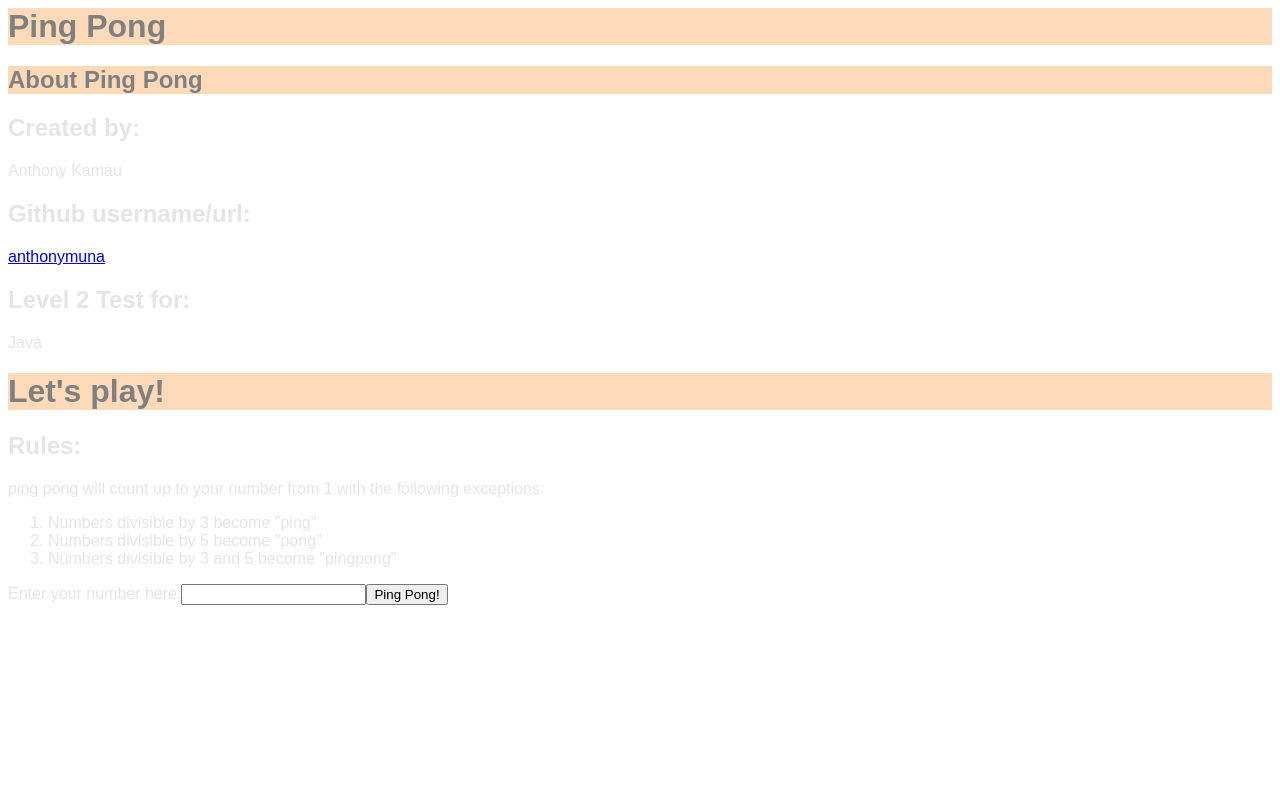
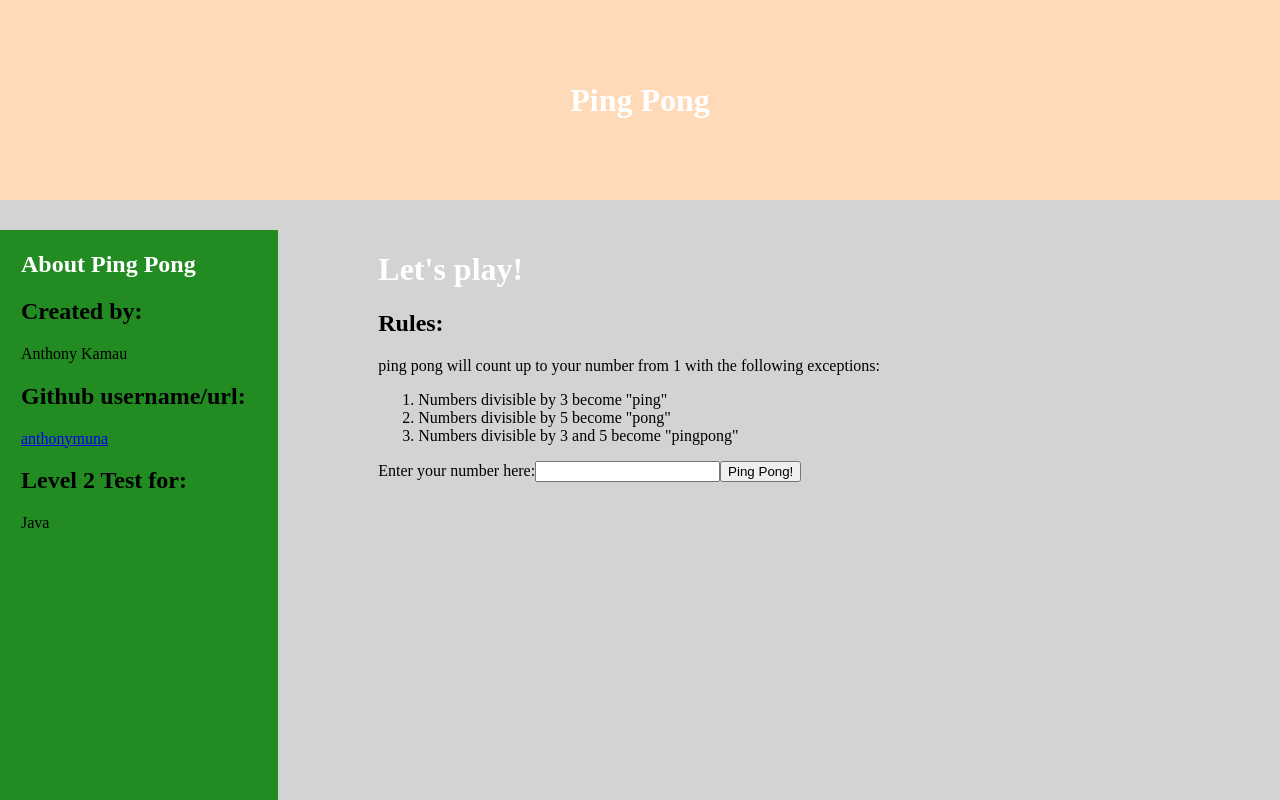
Before and after one commit to anthonymuna/assesment, a plain HTML site: page assessment_one/index.html in a window 1280 px wide. Shown: the top 800 px of the page. Drawn offline with Linux system fonts and the light colour scheme; files that its build step writes are made by us from their sources.

Commit message:
Update styles.css

```diff
--- a/assessment_one/css/styles.css
+++ b/assessment_one/css/styles.css
@@ -1,19 +1,45 @@
-body {
-	background-image: url("../images/background.jpg");
-	background-repeat: no-repeat;
-	background-size:cover;
-	background-attachment: fixed;
+html, body {
+	margin: 0px;
+	padding: 0px;
 }
 
-* {
-	font-family: arial, sans-serif;
+.header {
+	display: block;
+	width: 100%;
+	height: 200px;
+	background-color: #ffdab9;
+	margin-bottom: 30px;
 }
 
-#header, h1 {
-	color: #808080;
-	background-color: #ffdab9;
+.header, h1 {
+	color: #fff;
+	display: flex;
+	align-items: center;
+	margin-left: auto;
+	margin-right: auto;
 }
 
-aside, main {
-	color: #e5e5e5;
+.container {
+	margin-top: -30px;
+	width: 100%;
+	height: 100%;
+	background-color: #D3D3D3;
 }
+
+.aside_wrapper {
+	float: left;
+	position: absolute;
+	border: 1px solid #228B22;
+	width: 20%;
+	height: 100%;
+	background-color: #228B22;
+	padding-left: 20px;
+
+}
+
+.main_wrapper {
+	margin-top: 30px;
+	position: relative;
+	float: right;
+	right: 400px;
+}
```
